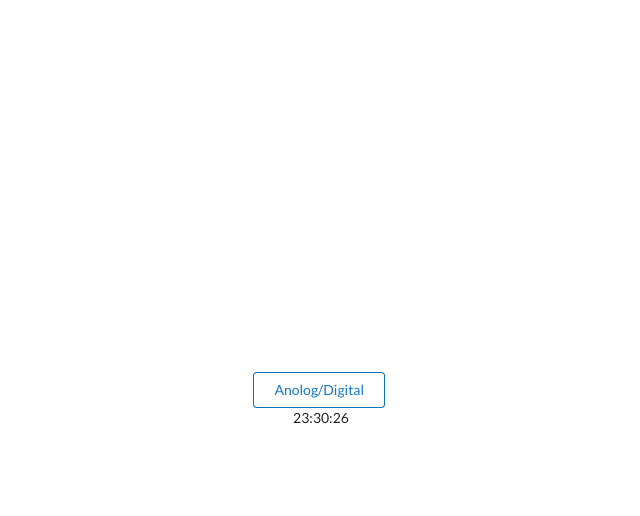
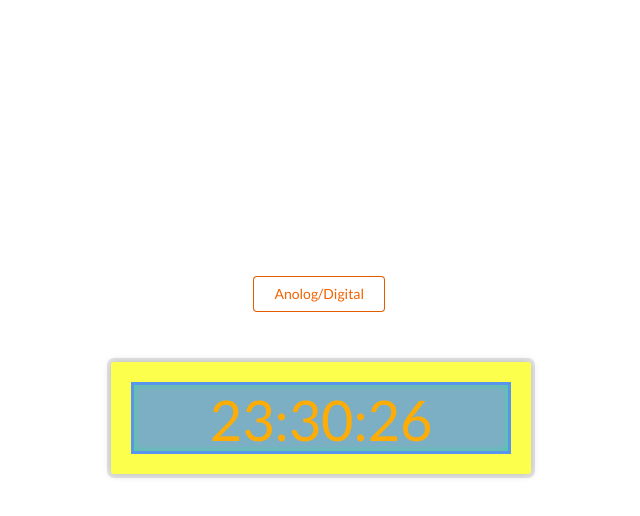
Before and after one commit to Taaylored/clock, a website: page index.html in a window 1280 px wide. Both pictures are taken after a click on the button "Anolog/Digital". Shown: the whole page, without its empty margins (319-959 px from the left). Drawn offline with nearby package versions, Linux system fonts and the light colour scheme.

Commit message:
colors and wish

```diff
--- a/css/styles-min.css
+++ b/css/styles-min.css
@@ -21,7 +21,18 @@ body {
           align-items: center; }
 
 #digital {
-  display: none; }
+  display: none;
+  font-size: 4em;
+  background: #7cafc4;
+  color: #ffad05;
+  width: 30rem;
+  height: 8rem;
+  border: 20px solid #fcff4b;
+  border-radius: 3px;
+  margin: 50px auto;
+  position: relative;
+  padding: 2rem;
+  box-shadow: 0 0 0 4px rgba(0, 0, 0, 0.1), inset 0 0 0 3px #5995ed, inset 0 0 10px #0ff389, 0 0 10px rgba(0, 0, 0, 0.2); }
 
 #analog {
   display: block; }
--- a/css/styles.css
+++ b/css/styles.css
@@ -20,6 +20,21 @@ html {
 
 #digital {
     display: none;
+    font-size: 4em;
+    background: #7cafc4;
+    color: #ffad05;
+      width: 30rem;
+      height: 8rem;
+      border:20px solid #fcff4b;
+      border-radius: 3px;
+      margin:50px auto;
+      position: relative;
+      padding:2rem;
+      box-shadow:
+        0 0 0 4px rgba(0,0,0,0.1),
+        inset 0 0 0 3px #5995ed,
+        inset 0 0 10px #0ff389,
+        0 0 10px rgba(0,0,0,0.2);
 }
 
 #analog {
--- a/index.html
+++ b/index.html
@@ -12,7 +12,7 @@
 
 <main class="ui grid container">
 <div class="column">
-<button class="ui blue basic button" id="toggle" >Anolog/Digital</button>
+<button class="ui orange basic button" id="toggle" >Anolog/Digital</button>
 
 
 
--- a/scripts/scripts.js
+++ b/scripts/scripts.js
@@ -35,16 +35,11 @@ $('body').on("click touchstart", "#toggle", function(e){
 
 
 // digital clock
-function clock() {// We create a new Date object and assign it to a variable called "time".
+function clock() {
 var time = new Date(),
 
-    // Access the "getHours" method on the Date object with the dot accessor.
     hours = time.getHours(),
-
-    // Access the "getMinutes" method with the dot accessor.
     minutes = time.getMinutes(),
-
-
     seconds = time.getSeconds();
 
 document.querySelectorAll('#digital')[0].innerHTML = harold(hours) + ":" + harold(minutes) + ":" + harold(seconds);
```
